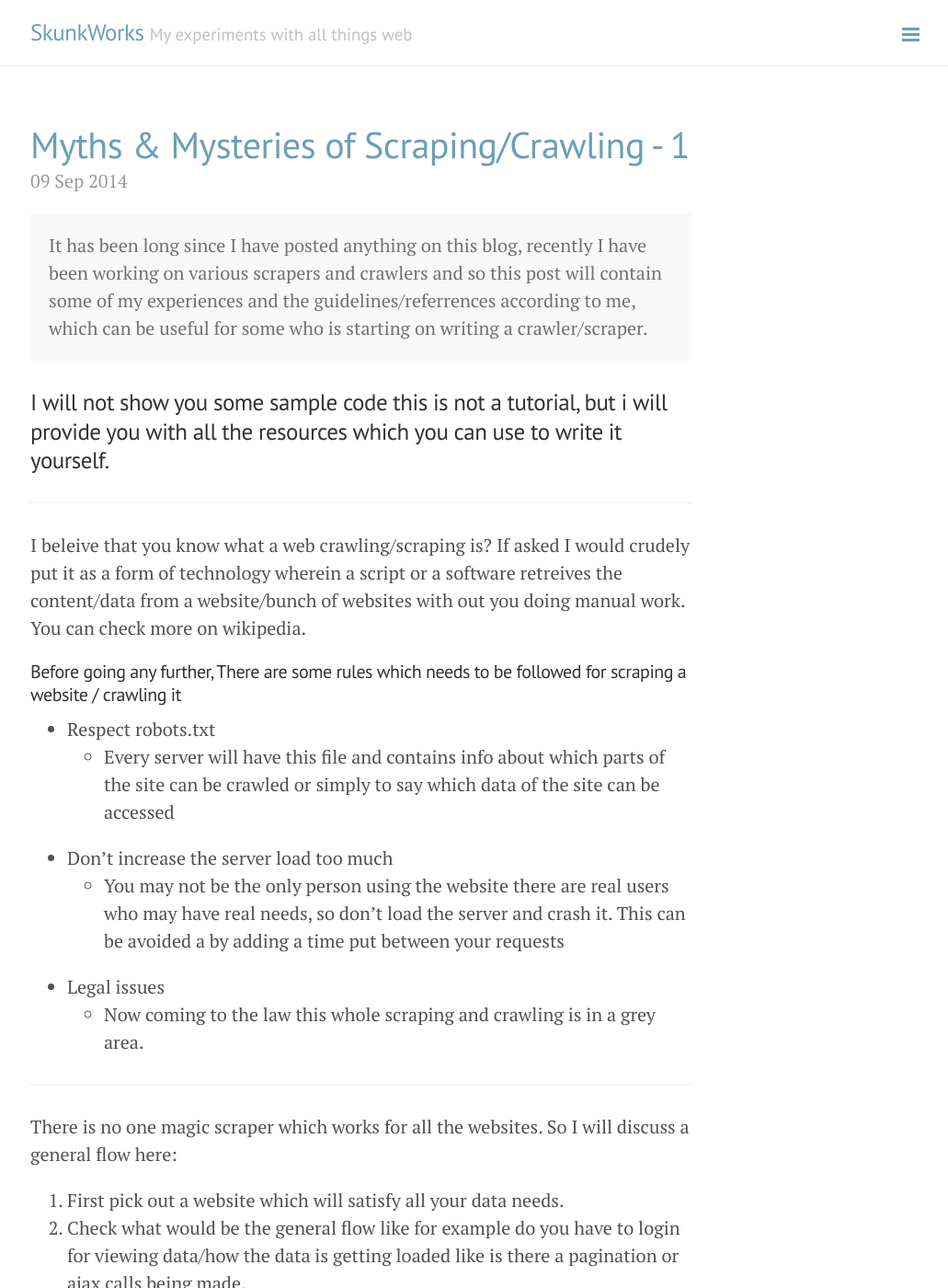
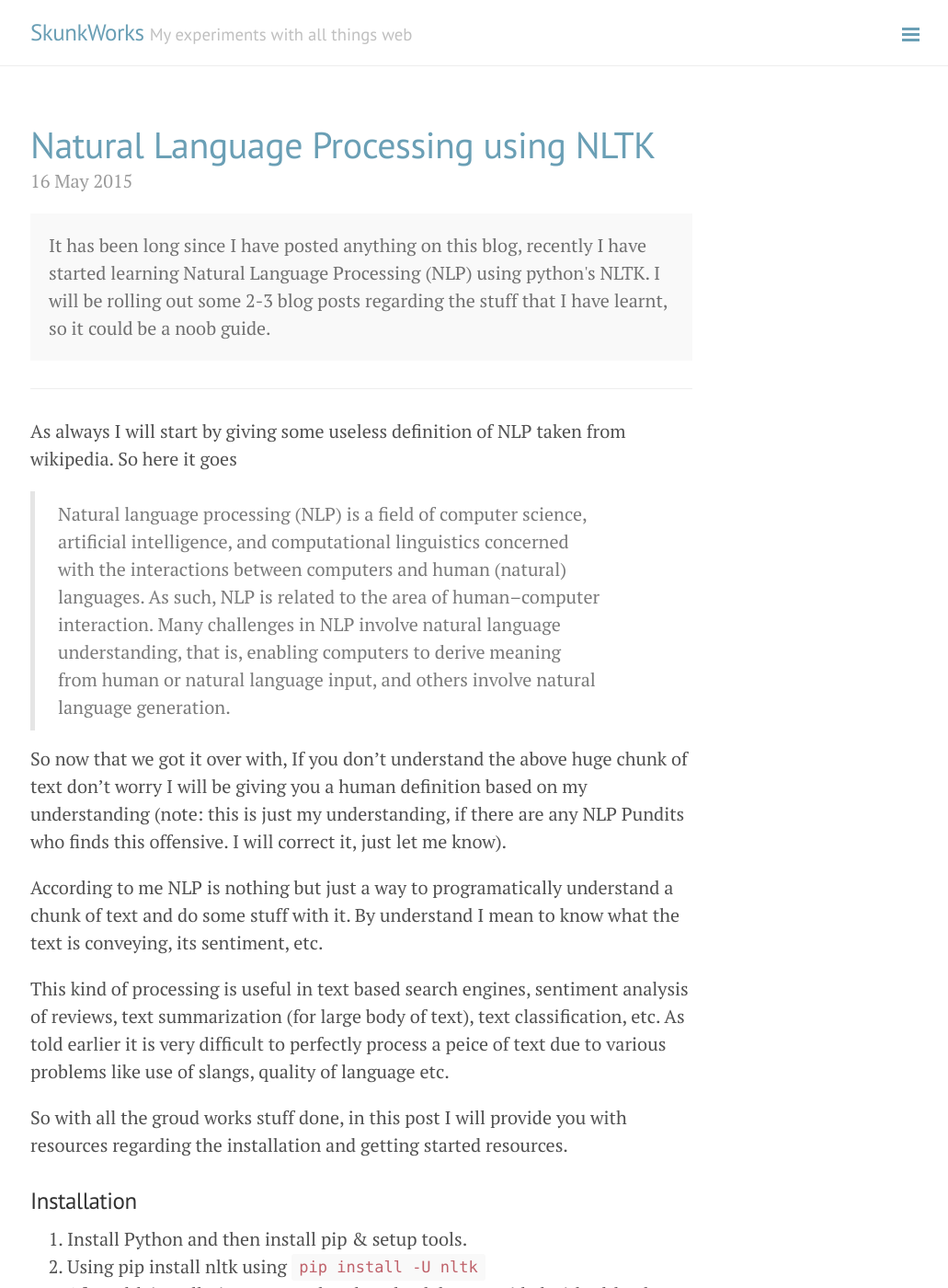
Before and after one commit to drreddy-blog/drreddy-blog.github.io, a Jekyll site: the page built from index.html, in a window 1280 px wide and 1400 px high. Shown: the whole window at 92% size, without its empty margins (247-1278 px from the left). Built offline with Jekyll 4.4.1, drawn with Linux system fonts in a browser that asks for light colours; Markdown is read by kramdown in place of the engine named in the settings; the list of posts is cut into pages by our own code; some of the changed text lies outside the part shown.

Commit message:
added new post regarding nltk and getting started

```diff
--- a/_config.yml
+++ b/_config.yml
@@ -8,7 +8,7 @@ permalink:        pretty
 # Setup
 title:            SkunkWorks
 tagline:          'My experiments with all things web'
-description:      'This blog will let me tell u guys what and how each of my project is done. Developed with <a href = "http://jekyllrb.com/" target="_blank">Jekyll</a>, <a href = "http://demo.getpoole.com/" target="_blank">Poole</a> and Powered by <a href="https://github.com" target="_blank">Github</a>. Made with <b>Geekiness</b> & <b>Nerdyness</b> by your fellow geek <a href="http://rajeev-reddy.com" target="_blank">Rajeev Reddy</a>'
+description:      'This blog will let me rant with you guys about my experiments with various tech. Developed with <a href = "http://jekyllrb.com/" target="_blank">Jekyll</a>, <a href = "http://demo.getpoole.com/" target="_blank">Poole</a> and Powered by <a href="https://github.com" target="_blank">Github</a>. Made with all the <b>Geekiness</b> & <b>Nerdyness</b> by your fellow geek <a href="http://rajeev-reddy.com" target="_blank">Rajeev Reddy</a>'
 url:              http://blog.rajeev-reddy.com/
 baseurl:          /
 
--- /dev/null
+++ b/_posts/2015-05-16-nlp-skunkworks.md
@@ -0,0 +1,38 @@
+---
+layout: post
+title: Natural Language Processing using NLTK
+---
+
+
+<div class="message">
+  It has been long since I have posted anything on this blog, recently I have started learning Natural Language Processing (NLP) using python's NLTK. I will be rolling out some 2-3 blog posts regarding the stuff that I have learnt, so it could be a noob guide.
+</div>
+
+----
+As always I will start by giving some useless definition of NLP taken from wikipedia. So here it goes
+
+> Natural language processing (NLP) is a field of computer science, artificial intelligence, and computational linguistics concerned with the interactions between computers and human (natural) languages. As such, NLP is related to the area of human–computer interaction. Many challenges in NLP involve natural language understanding, that is, enabling computers to derive meaning from human or natural language input, and others involve natural language generation.
+
+So now that we got it over with, If you don't understand the above huge chunk of text don't worry I will be giving you a human definition based on my understanding (note: this is just my understanding, if there are any NLP Pundits who finds this offensive. I will correct it, just let me know).
+
+According to me NLP is nothing but just a way to programatically understand a chunk of text and do some stuff with it. By understand I mean to know what the text is conveying, its sentiment, etc.
+
+This kind of processing is useful in text based search engines, sentiment analysis of reviews, text summarization (for large body of text), text classification, etc. As told earlier it is very difficult to perfectly process a peice of text due to various problems like use of slangs, quality of language etc.
+
+So with all the groud works stuff done, in this post I will provide you with resources regarding the installation and getting started resources.
+
+### Installation
+
+1. Install Python and then install pip & setup tools.
+2. Using pip install nltk using `pip install -U nltk`
+3. After nltk installation you need to download data provided with nltk. There are two ways to do it (GUI way, command line way). The download instructions for both can be found [here](http://www.nltk.org/data.html).
+
+Once all the above is done you can now start writing programs using NLTK.
+
+### Getting started & Resources
+
+For getting started you can follow the official NLTK documentation or you can view youtube videos from a channel named sentdex [link](https://www.youtube.com/user/sentdex) and the [nlp videos playlist](https://www.youtube.com/playlist?list=PLQVvvaa0QuDf2JswnfiGkliBInZnIC4HL).
+
+So thats it for this post, I hope this should get you started with nlp using nltk. In future posts I will add details about some of the projects on nlp which I have been working on.
+
+-----
```
